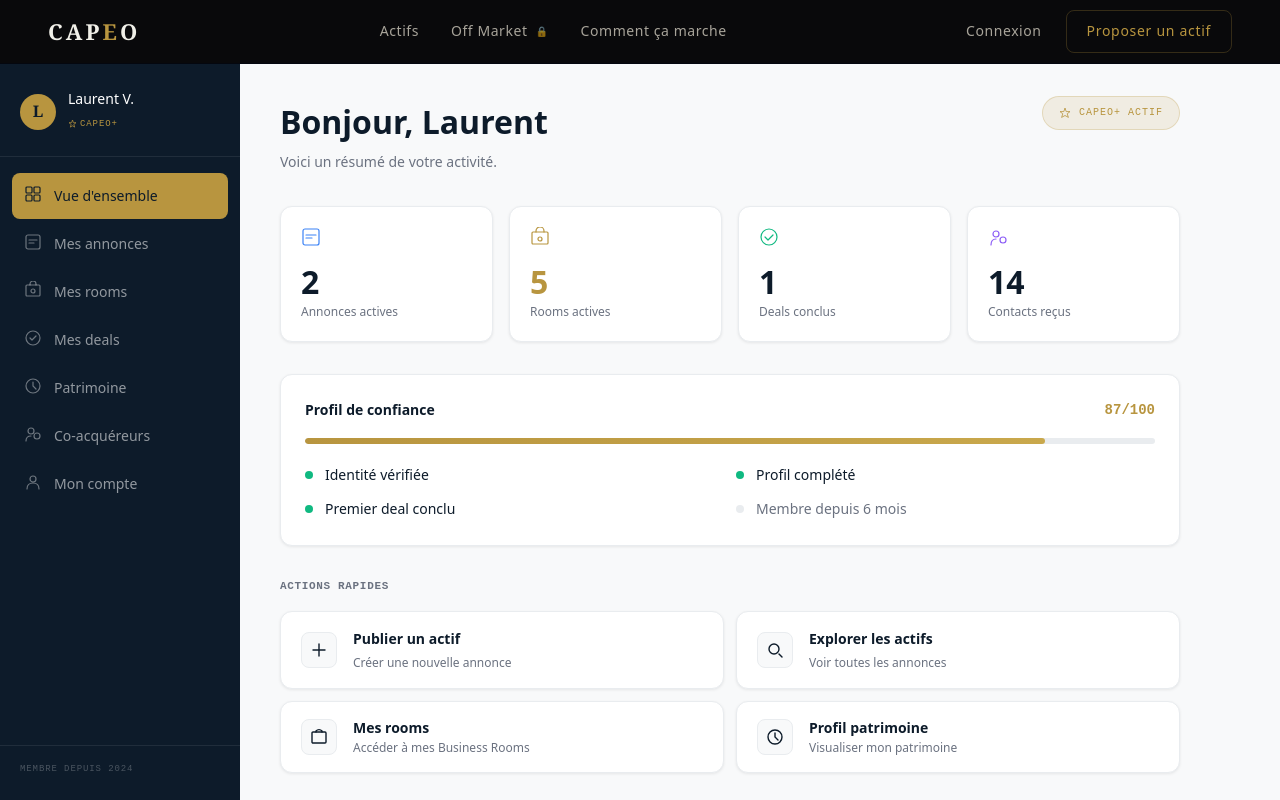
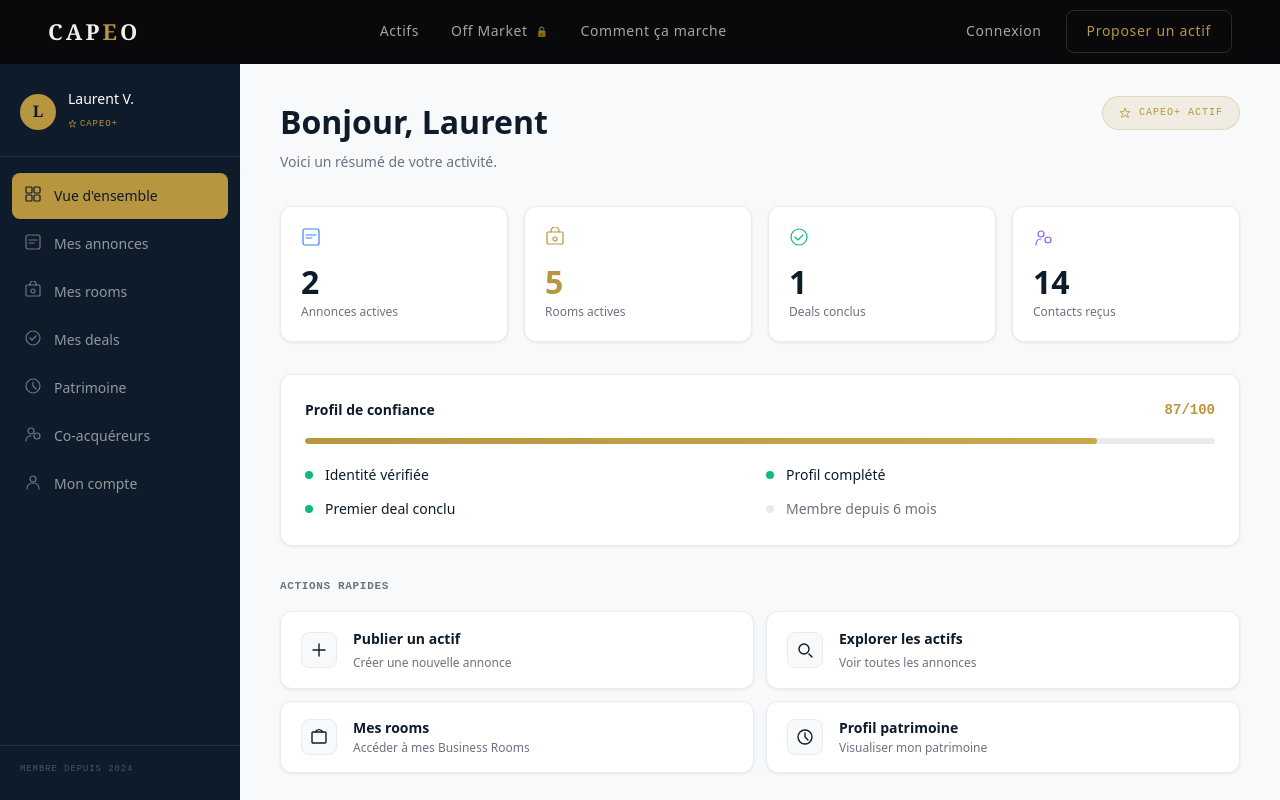
Before and after one commit to devcapeo/CAPEO, a React (Vite) app: page /dashboard in a window 1280 px wide. Shown: the top 800 px of the page. Built offline with nearby package versions, Linux system fonts and the light colour scheme.

Commit message:
Update DashOverview.css

```diff
--- a/src/components/dashboard/DashOverview/DashOverview.css
+++ b/src/components/dashboard/DashOverview/DashOverview.css
@@ -7,7 +7,8 @@
   display: flex;
   flex-direction: column;
   gap: var(--space-8);
-  max-width: 900px;
+  max-width: 960px;
+  width: 100%;
 }
 
 /* ── EN-TÊTE ── */
```
